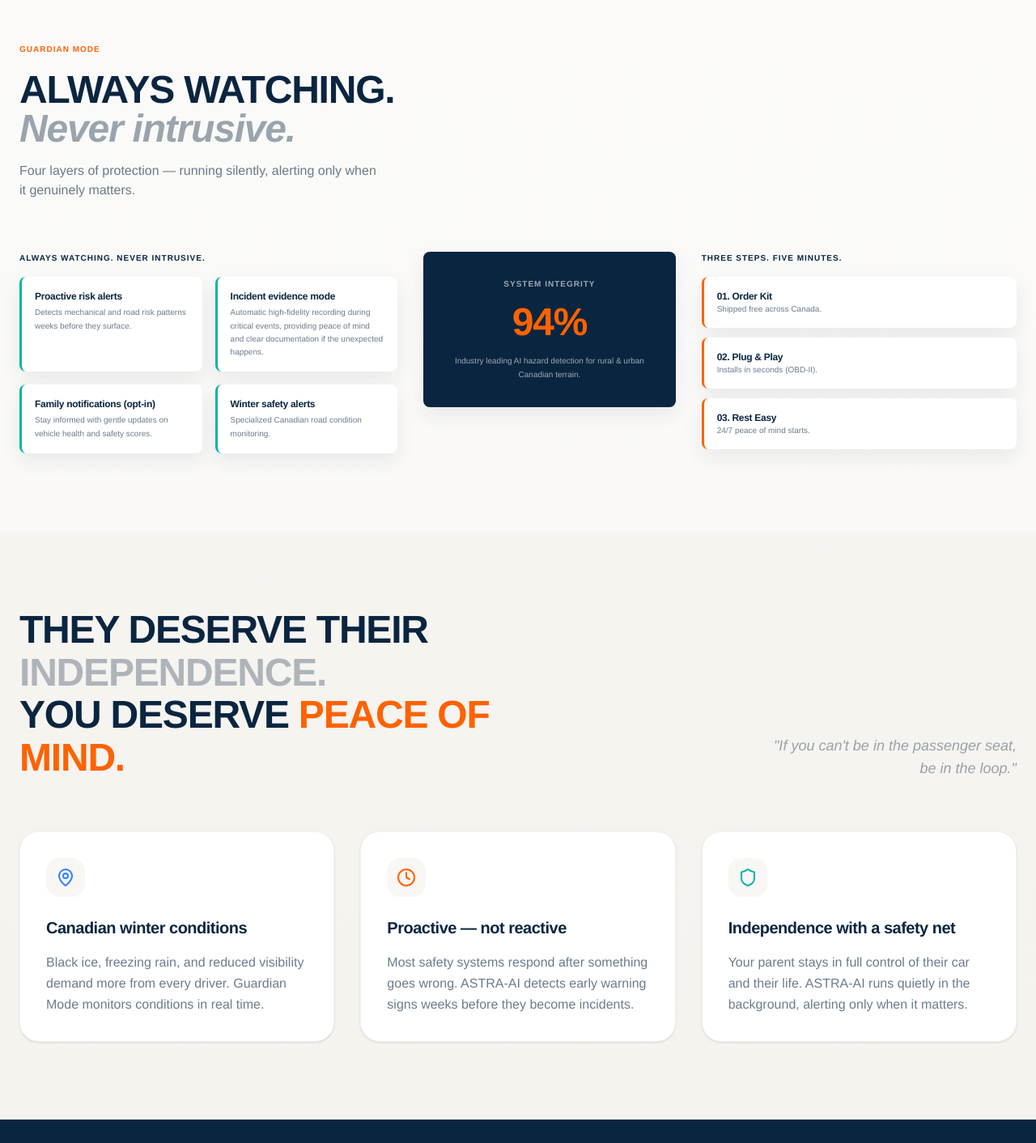
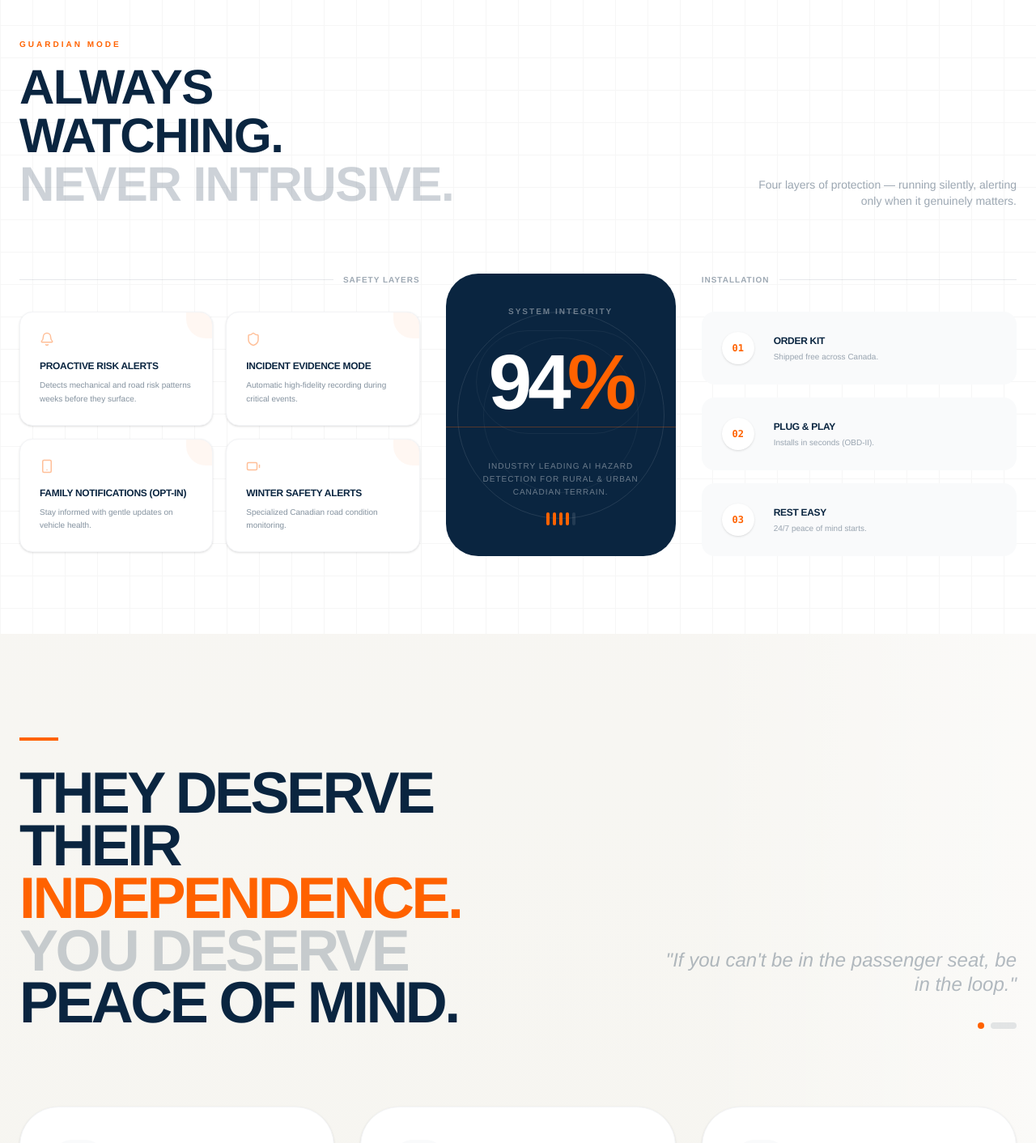
Before and after one commit to MaverickKing17/astrateq-ca-family-safety, a React (Vite) app: page / in a window 1280 px wide. Shown: the part 1000-2412 px from the top of the page at 81% size. Built offline with nearby package versions, Linux system fonts and the light colour scheme.

Commit message:
feat: Refactor feature descriptions and icons
Shortened feature descriptions for conciseness and updated icon sizes for better visual consistency. Removed extraneous text from the feature list.

```diff
--- a/src/App.tsx
+++ b/src/App.tsx
@@ -248,30 +248,40 @@
 
 const Features = () => {
   const features = [
-    { id: "01", title: "Proactive risk alerts", desc: "Detects mechanical and road risk patterns weeks before they surface. Your loved one gets a calm, helpful notification — not a frightening alarm. Early intervention, always.", icon: <Bell className="text-safety-orange" /> },
-    { id: "02", title: "Incident evidence mode", desc: "Automatic high-fidelity recording during critical events, providing peace of mind and clear documentation if the unexpected happens.", icon: <Shield className="text-teal-subtle" /> },
-    { id: "03", title: "Family notifications (opt-in)", desc: "Stay informed with gentle updates on vehicle health and safety scores. Respectful monitoring that preserves their independence.", icon: <Smartphone className="text-navy-deep" /> },
-    { id: "04", title: "Winter safety alerts", desc: "Specialized Canadian road condition monitoring. Real-time alerts for black ice, freezing rain, and extreme temperature impacts.", icon: <Battery className="text-blue-500" /> },
+    { id: "01", title: "Proactive risk alerts", desc: "Detects mechanical and road risk patterns weeks before they surface.", icon: <Bell size={18} /> },
+    { id: "02", title: "Incident evidence mode", desc: "Automatic high-fidelity recording during critical events.", icon: <Shield size={18} /> },
+    { id: "03", title: "Family notifications (opt-in)", desc: "Stay informed with gentle updates on vehicle health.", icon: <Smartphone size={18} /> },
+    { id: "04", title: "Winter safety alerts", desc: "Specialized Canadian road condition monitoring.", icon: <Battery size={18} /> },
   ];
 
   return (
-    <section id="how-it-works" className="py-24 px-6 bg-white/50">
-      <div className="max-w-7xl mx-auto">
-        <div className="mb-16">
-          <span className="text-[10px] font-bold tracking-widest uppercase text-safety-orange">Guardian Mode</span>
-          <h2 className="text-4xl md:text-5xl font-display font-bold text-navy-deep mt-4">
+    <section id="how-it-works" className="py-24 px-6 bg-white relative overflow-hidden">
+      {/* Technical Grid Background */}
+      <div className="absolute inset-0 opacity-[0.03] pointer-events-none"
+           style={{ backgroundImage: 'linear-gradient(#000 1px, transparent 1px), linear-gradient(90deg, #000 1px, transparent 1px)', backgroundSize: '40px 40px' }} />
+
+      <div className="max-w-7xl mx-auto relative z-10">
+        <div className="flex flex-col md:flex-row justify-between items-start mb-20 gap-8">
+          <div className="max-w-xl">
+            <span className="text-[10px] font-bold tracking-[0.3em] uppercase text-safety-orange mb-4 block">Guardian Mode</span>
+            <h2 className="text-5xl md:text-6xl font-display font-bold text-navy-deep leading-none uppercase">
               ALWAYS WATCHING.<br />
-            <span className="opacity-40 italic">Never intrusive.</span>
+              <span className="opacity-20">Never intrusive.</span>
             </h2>
-          <p className="text-navy-deep/60 mt-4 max-w-md">
+          </div>
+          <p className="text-navy-deep/40 text-sm max-w-xs md:text-right mt-auto">
             Four layers of protection — running silently, alerting only when it genuinely matters.
           </p>
         </div>
 
-        <div className="grid md:grid-cols-[1.2fr_0.8fr_1fr] gap-8 items-start">
-          <div className="space-y-4">
-            <span className="text-[10px] font-bold tracking-widest uppercase text-navy-deep mb-4 block">ALWAYS WATCHING. Never intrusive.</span>
-            <div className="grid grid-cols-2 gap-4">
+        <div className="grid lg:grid-cols-12 gap-8 items-stretch">
+          {/* Features Grid */}
+          <div className="lg:col-span-5 space-y-6">
+            <div className="flex items-center gap-3 mb-8">
+              <div className="h-[1px] flex-1 bg-navy-deep/10" />
+              <span className="text-[10px] font-bold tracking-widest uppercase text-navy-deep/40 whitespace-nowrap">Safety Layers</span>
+            </div>
+            <div className="grid grid-cols-1 sm:grid-cols-2 gap-4">
               {features.map((f, i) => (
                 <motion.div
                   key={f.id}
@@ -279,35 +289,86 @@
                   whileInView={{ opacity: 1, y: 0 }}
                   viewport={{ once: true }}
                   transition={{ delay: i * 0.1 }}
-                  className="group p-4 bg-white rounded-lg border-l-3 border-teal-subtle shadow-card hover:shadow-md transition-all cursor-pointer"
+                  className="group p-6 bg-white border border-gray-100 rounded-2xl shadow-sm hover:shadow-xl hover:border-safety-orange/20 transition-all duration-500 cursor-pointer relative overflow-hidden"
                 >
-                  <h3 className="text-xs font-bold text-navy-deep mb-1">{f.title}</h3>
-                  <p className="text-[10px] text-navy-deep/60 leading-relaxed">{f.desc.split('.')[0]}.</p>
+                  <div className="absolute top-0 right-0 w-12 h-12 bg-safety-orange/5 rounded-bl-3xl -mr-4 -mt-4 group-hover:bg-safety-orange/10 transition-colors" />
+                  <div className="text-safety-orange mb-4 opacity-40 group-hover:opacity-100 transition-opacity">{f.icon}</div>
+                  <h3 className="text-xs font-bold text-navy-deep mb-2 uppercase tracking-tight">{f.title}</h3>
+                  <p className="text-[10px] text-navy-deep/50 leading-relaxed">{f.desc}</p>
                 </motion.div>
               ))}
             </div>
           </div>
 
-          <div className="bg-navy-deep rounded-lg p-8 text-white text-center shadow-card">
-            <span className="text-[10px] font-bold tracking-widest uppercase opacity-60 mb-4 block">System Integrity</span>
-            <h2 className="text-5xl font-bold text-safety-orange">94%</h2>
-            <p className="text-[10px] text-white/60 mt-4 leading-relaxed">
+          {/* Central Stat - Technical Instrument Style */}
+          <div className="lg:col-span-3 flex flex-col">
+            <div className="flex-1 bg-navy-deep rounded-[2.5rem] p-8 text-white relative overflow-hidden flex flex-col justify-center items-center group">
+              {/* Animated scanning line */}
+              <motion.div
+                animate={{ top: ['0%', '100%', '0%'] }}
+                transition={{ duration: 4, repeat: Infinity, ease: "linear" }}
+                className="absolute left-0 right-0 h-[1px] bg-safety-orange/30 z-10 pointer-events-none"
+              />
+
+              <div className="relative z-20 text-center">
+                <span className="text-[10px] font-bold tracking-[0.2em] uppercase text-white/40 mb-8 block">System Integrity</span>
+
+                <div className="relative inline-block">
+                  <h2 className="text-8xl font-display font-bold text-white tracking-tighter">94<span className="text-safety-orange">%</span></h2>
+                  <div className="absolute -inset-4 border border-white/5 rounded-full animate-spin-slow" />
+                </div>
+
+                <div className="mt-12 space-y-4">
+                  <p className="text-[10px] text-white/40 leading-relaxed uppercase tracking-widest">
                     Industry leading AI hazard detection for rural & urban Canadian terrain.
                   </p>
+                  <div className="flex justify-center gap-1">
+                    {[1,2,3,4,5].map(i => (
+                      <div key={i} className={`w-1 h-4 rounded-full ${i < 5 ? 'bg-safety-orange' : 'bg-white/10'}`} />
+                    ))}
+                  </div>
+                </div>
               </div>
 
+              {/* Background technical elements */}
+              <div className="absolute inset-0 opacity-10 pointer-events-none">
+                <div className="absolute top-1/2 left-1/2 -translate-x-1/2 -translate-y-1/2 w-64 h-64 border border-white rounded-full" />
+                <div className="absolute top-1/2 left-1/2 -translate-x-1/2 -translate-y-1/2 w-48 h-48 border border-white/50 rounded-full" />
+              </div>
+            </div>
+          </div>
+
+          {/* Steps Grid */}
+          <div className="lg:col-span-4 space-y-6">
+            <div className="flex items-center gap-3 mb-8">
+              <span className="text-[10px] font-bold tracking-widest uppercase text-navy-deep/40 whitespace-nowrap">Installation</span>
+              <div className="h-[1px] flex-1 bg-navy-deep/10" />
+            </div>
             <div className="space-y-4">
-            <span className="text-[10px] font-bold tracking-widest uppercase text-navy-deep mb-4 block">THREE STEPS. Five minutes.</span>
-            <div className="flex flex-col gap-3">
               {[
-                { title: "01. Order Kit", desc: "Shipped free across Canada." },
-                { title: "02. Plug & Play", desc: "Installs in seconds (OBD-II)." },
-                { title: "03. Rest Easy", desc: "24/7 peace of mind starts." }
+                { title: "Order Kit", desc: "Shipped free across Canada.", icon: <CheckCircle2 size={16} /> },
+                { title: "Plug & Play", desc: "Installs in seconds (OBD-II).", icon: <CheckCircle2 size={16} /> },
+                { title: "Rest Easy", desc: "24/7 peace of mind starts.", icon: <CheckCircle2 size={16} /> }
               ].map((step, i) => (
-                <div key={i} className="p-4 bg-white rounded-lg border-l-3 border-safety-orange shadow-card">
-                  <h4 className="text-xs font-bold text-navy-deep">{step.title}</h4>
-                  <p className="text-[10px] text-navy-deep/60">{step.desc}</p>
+                <motion.div
+                  key={i}
+                  initial={{ opacity: 0, x: 20 }}
+                  whileInView={{ opacity: 1, x: 0 }}
+                  viewport={{ once: true }}
+                  transition={{ delay: i * 0.1 }}
+                  className="p-6 bg-gray-50 border border-transparent hover:border-navy-deep/10 rounded-2xl transition-all group flex items-center gap-6"
+                >
+                  <div className="w-10 h-10 rounded-full bg-white shadow-sm flex items-center justify-center text-safety-orange font-mono text-xs font-bold">
+                    0{i+1}
                   </div>
+                  <div>
+                    <h4 className="text-xs font-bold text-navy-deep uppercase tracking-tight">{step.title}</h4>
+                    <p className="text-[10px] text-navy-deep/40 mt-1">{step.desc}</p>
+                  </div>
+                  <div className="ml-auto opacity-0 group-hover:opacity-100 transition-opacity text-safety-orange">
+                    {step.icon}
+                  </div>
+                </motion.div>
               ))}
             </div>
           </div>
@@ -319,23 +380,35 @@
 
 const Benefits = () => {
   const benefits = [
-    { title: "Canadian winter conditions", desc: "Black ice, freezing rain, and reduced visibility demand more from every driver. Guardian Mode monitors conditions in real time.", icon: <MapPin className="text-blue-500" /> },
-    { title: "Proactive — not reactive", desc: "Most safety systems respond after something goes wrong. ASTRA-AI detects early warning signs weeks before they become incidents.", icon: <Clock className="text-safety-orange" /> },
-    { title: "Independence with a safety net", desc: "Your parent stays in full control of their car and their life. ASTRA-AI runs quietly in the background, alerting only when it matters.", icon: <Shield className="text-teal-subtle" /> },
+    { title: "Canadian winter conditions", desc: "Black ice, freezing rain, and reduced visibility demand more from every driver. Guardian Mode monitors conditions in real time.", icon: <MapPin size={24} /> },
+    { title: "Proactive — not reactive", desc: "Most safety systems respond after something goes wrong. ASTRA-AI detects early warning signs weeks before they become incidents.", icon: <Clock size={24} /> },
+    { title: "Independence with a safety net", desc: "Your parent stays in full control of their car and their life. ASTRA-AI runs quietly in the background, alerting only when it matters.", icon: <Shield size={24} /> },
   ];
 
   return (
-    <section className="py-24 px-6">
-      <div className="max-w-7xl mx-auto">
-        <div className="grid md:grid-cols-2 gap-12 items-end mb-16">
+    <section className="py-32 px-6 bg-warm-bg-start/30 relative overflow-hidden">
+      {/* Decorative background element */}
+      <div className="absolute top-0 right-0 w-1/3 h-full bg-gradient-to-l from-white/50 to-transparent pointer-events-none" />
+
+      <div className="max-w-7xl mx-auto relative z-10">
+        <div className="grid lg:grid-cols-2 gap-16 items-end mb-24">
           <div>
-            <h2 className="text-4xl md:text-5xl font-display font-bold text-navy-deep uppercase leading-[1.1]">
-              THEY DESERVE THEIR <span className="opacity-30">independence.</span><br />
-              YOU DESERVE <span className="text-safety-orange">PEACE OF MIND.</span>
+            <div className="w-12 h-1 bg-safety-orange mb-8" />
+            <h2 className="text-5xl md:text-7xl font-display font-bold text-navy-deep uppercase leading-[0.9] tracking-tighter">
+              THEY DESERVE THEIR<br />
+              <span className="text-safety-orange">INDEPENDENCE.</span><br />
+              <span className="opacity-20">YOU DESERVE</span><br />
+              PEACE OF MIND.
             </h2>
           </div>
-          <div className="text-right italic text-navy-deep/40 text-lg">
-            "If you can't be in the passenger seat,<br />be in the loop."
+          <div className="lg:text-right">
+            <p className="text-2xl font-display italic text-navy-deep/30 leading-tight max-w-md lg:ml-auto">
+              "If you can't be in the passenger seat, be in the loop."
+            </p>
+            <div className="mt-8 flex lg:justify-end gap-2">
+              <div className="w-2 h-2 rounded-full bg-safety-orange" />
+              <div className="w-8 h-2 rounded-full bg-navy-deep/10" />
+            </div>
           </div>
         </div>
 
@@ -343,17 +416,27 @@
           {benefits.map((b, i) => (
             <motion.div
               key={i}
-              initial={{ opacity: 0, y: 20 }}
+              initial={{ opacity: 0, y: 30 }}
               whileInView={{ opacity: 1, y: 0 }}
               viewport={{ once: true }}
-              transition={{ delay: i * 0.1 }}
-              className="p-8 bg-white rounded-3xl border border-gray-100 shadow-sm hover:shadow-xl transition-all"
+              transition={{ delay: i * 0.1, duration: 0.8 }}
+              className="group p-10 bg-white rounded-[3rem] border border-gray-100 shadow-sm hover:shadow-2xl hover:-translate-y-2 transition-all duration-500 relative overflow-hidden"
             >
-              <div className="w-12 h-12 bg-warm-bg-start rounded-2xl flex items-center justify-center mb-6">
+              {/* Subtle pattern background on hover */}
+              <div className="absolute inset-0 opacity-0 group-hover:opacity-[0.03] transition-opacity pointer-events-none"
+                   style={{ backgroundImage: 'radial-gradient(#000 2px, transparent 2px)', backgroundSize: '24px 24px' }} />
+
+              <div className="w-16 h-16 bg-gray-50 rounded-3xl flex items-center justify-center mb-8 group-hover:bg-safety-orange group-hover:text-white transition-all duration-500 text-navy-deep/30">
                 {b.icon}
               </div>
-              <h3 className="text-xl font-bold text-navy-deep mb-4">{b.title}</h3>
-              <p className="text-navy-deep/60 leading-relaxed">{b.desc}</p>
+
+              <h3 className="text-2xl font-bold text-navy-deep mb-6 leading-tight group-hover:text-safety-orange transition-colors">{b.title}</h3>
+              <p className="text-navy-deep/50 leading-relaxed font-medium">{b.desc}</p>
+
+              <div className="mt-10 pt-10 border-t border-gray-50 flex items-center justify-between">
+                <span className="text-[10px] font-bold uppercase tracking-widest text-navy-deep/20">Core Benefit</span>
+                <ArrowRight size={16} className="text-safety-orange opacity-0 -translate-x-4 group-hover:opacity-100 group-hover:translate-x-0 transition-all" />
+              </div>
             </motion.div>
           ))}
         </div>
```
Lines whose indentation alone changed are shown as unchanged.
